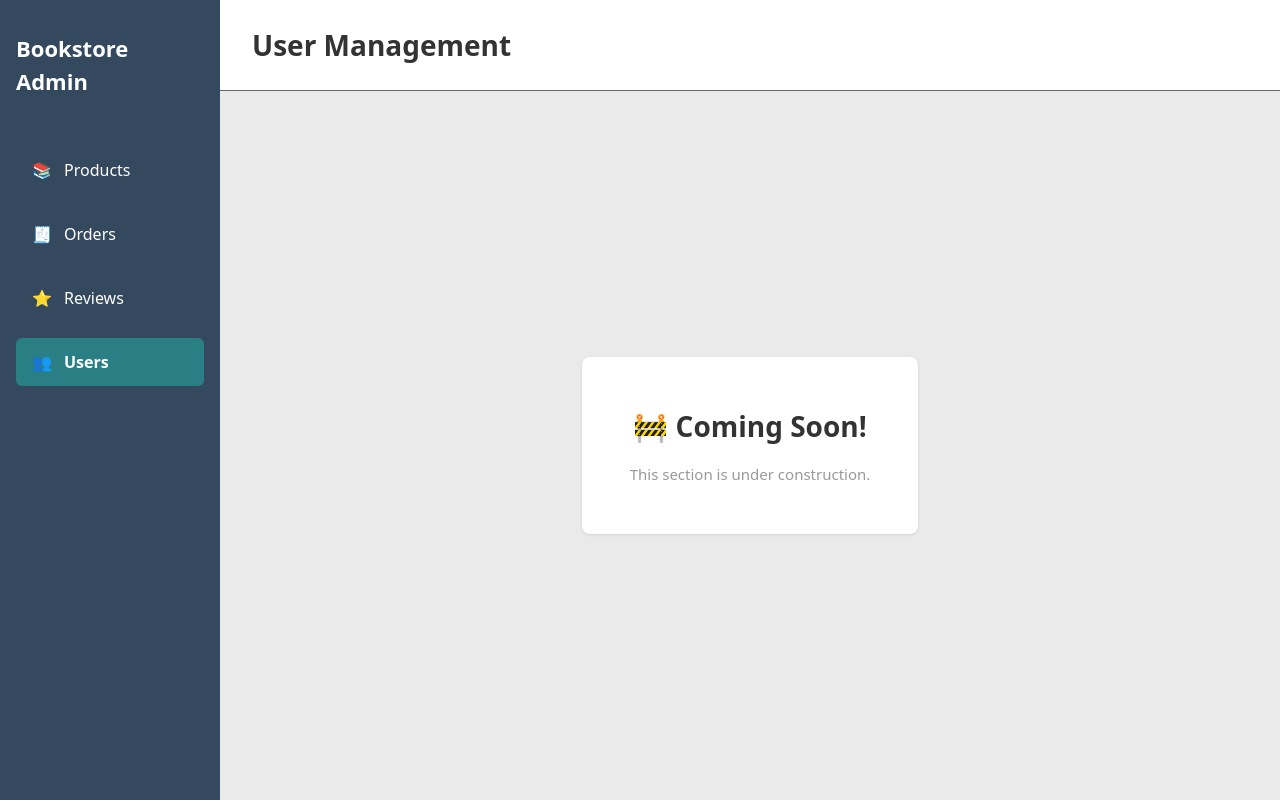
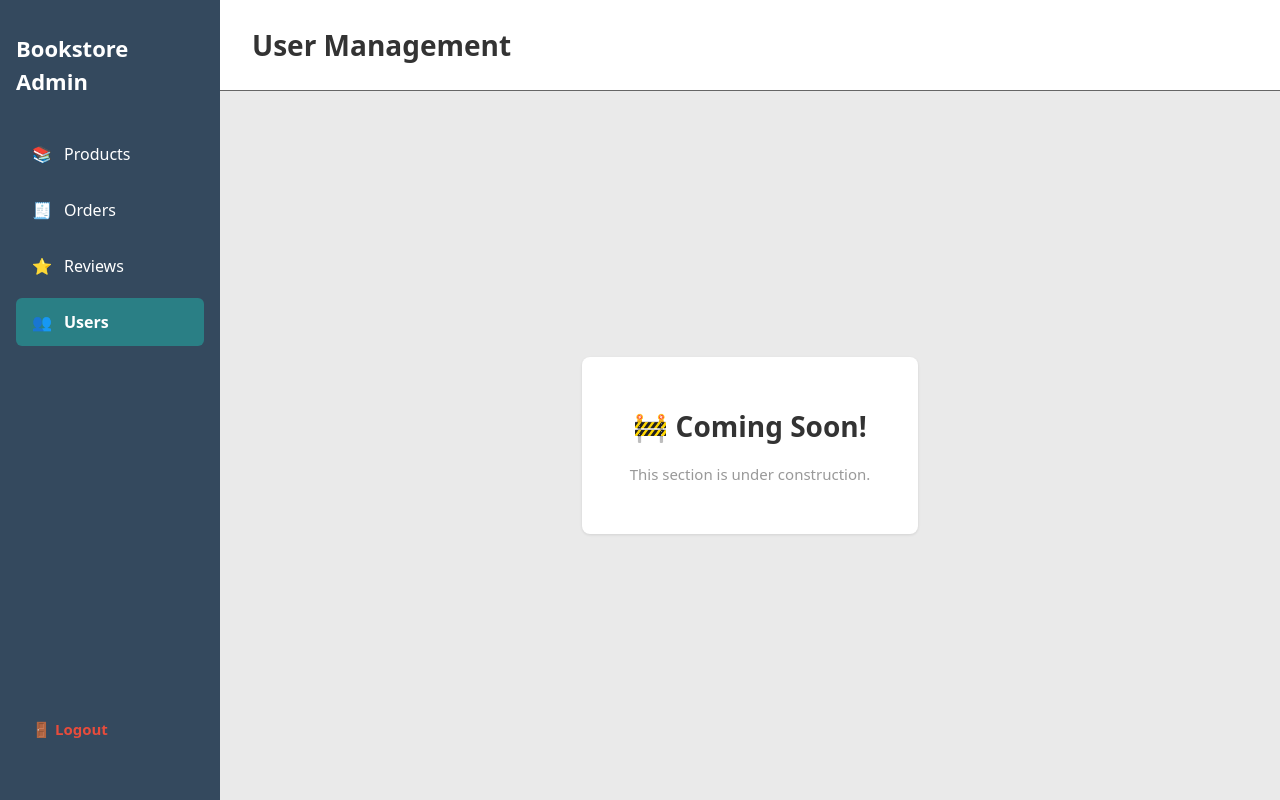
Before and after one commit to AmeyPacharkar1896/bookstore-admin-react, a React (Vite) app: page /admin/users in a window 1280 px wide. Built offline with nearby package versions, Linux system fonts and the light colour scheme; no server answers.

Commit message:
updated sidebar

```diff
--- a/src/components/Layout/Sidebar.tsx
+++ b/src/components/Layout/Sidebar.tsx
@@ -1,8 +1,11 @@
-import { useLocation, NavLink } from "react-router-dom";
+import { useLocation, NavLink, useNavigate } from "react-router-dom";
+import { useAuthStore } from "../../store/authStore";
 import theme from "../../theme/theme";
 
 export default function Sidebar() {
   const location = useLocation();
+  const navigate = useNavigate();
+  const logout = useAuthStore((s) => s.logout);
 
   const navItems = [
     { label: "Products", path: "/admin/products", icon: "📚" },
@@ -20,9 +23,9 @@ export default function Sidebar() {
         display: "flex",
         flexDirection: "column",
         padding: "2rem 1rem",
-        gap: "1rem",
       }}
     >
+      <div>
         <h2
           style={{
             fontSize: theme.fontSizes.h2,
@@ -48,8 +51,9 @@ export default function Sidebar() {
                 borderRadius: theme.borderRadius.button,
                 textDecoration: "none",
                 backgroundColor: isActive ? theme.colors.deepTeal : "transparent",
-              color: isActive ? theme.colors.navWhite : theme.colors.navWhite,
+                color: theme.colors.navWhite,
                 fontWeight: isActive ? theme.fontWeight.semiBold : "normal",
+                marginBottom: "0.5rem",
               }}
             >
               <span>{item.icon}</span>
@@ -57,6 +61,29 @@ export default function Sidebar() {
             </NavLink>
           );
         })}
+      </div>
+
+      {/* Logout button at the bottom */}
+      <button
+        onClick={() => {
+          logout();
+          navigate("/admin/login");
+        }}
+        style={{
+          marginTop: "auto",
+          marginBottom: "1rem",
+          padding: "0.75rem 1rem",
+          backgroundColor: "transparent",
+          border: "none",
+          color: theme.colors.errorRed,
+          fontSize: theme.fontSizes.body,
+          fontWeight: theme.fontWeight.semiBold,
+          textAlign: "left",
+          cursor: "pointer",
+        }}
+      >
+        🚪 Logout
+      </button>
     </aside>
   );
 }
```
Lines whose indentation alone changed are shown as unchanged.
